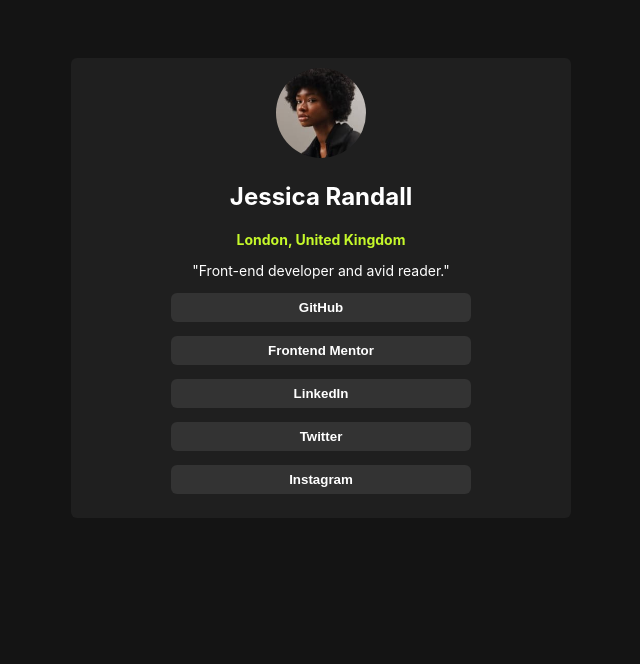
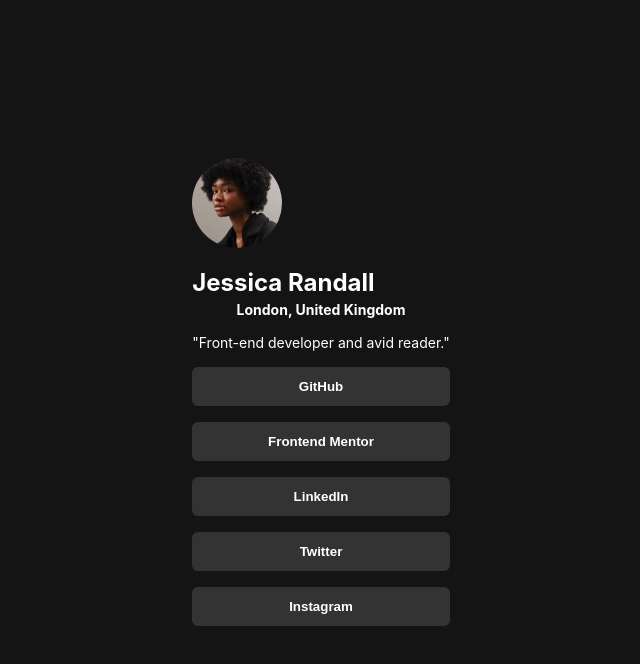
Before and after one commit to TheSantiagoSuarez/learning_html, a plain HTML site: page 01_social_links/index.html in a window 1280 px wide. Shown: the whole page, without its empty margins (319-959 px from the left). Drawn offline with Linux system fonts and the light colour scheme.

Commit message:
Update style.css

```diff
--- a/01_social_links/style.css
+++ b/01_social_links/style.css
@@ -1,52 +1,86 @@
+* {
+  margin: 0;
+  padding: 0;
+  box-sizing: border-box; /* Best practice for layouts */
+}
+
 body {
   font-family: Inter, sans-serif;
   background-color: hsl(0, 0%, 8%);
-  text-align: center;
-  padding: 50px;
+  color: hsl(0, 0%, 100%);
+  display: flex;
+  justify-content: center;
+  flex-direction: column;
+  align-items: center;
+  min-height: 100vh; /* Ensures vertical centering */
 }
 
-div {
+.container {
   background-color: hsl(0, 0%, 12%);
-    border-radius: 6px;
-    width: 500px;
-    padding: 10px 0.1px;
-    margin: auto;
+  padding: 20px;
+  border-radius: 8px;
+  display: flex;
+  flex-direction: column;
+  justify-content: center;
+  align-items: center;
+  max-width: 300px;
+  box-shadow: 0 4px 24px rgba(0,0,0,0.2); /* Optional: subtle shadow */
 }
 
-strong {
-    color: hsl(75, 94%, 57%);
+img {
+  width: 90px;
+  height: 90px;
+  border-radius: 50%; /* More compatible than clip-path */
+  object-fit: cover;
+  margin-bottom: 16px;
 }
 
-p, h2, div {
-    color: hsl(0, 0%, 100%);
+h2 {
+  margin-bottom: 4px;
 }
 
-p{
-    font-size: 14px;
+h5 {
+  color: hsl(75, 94%, 57%);
+  margin-top: 5px;
+  margin-bottom: 12px;
 }
 
-img{
-    width: 90px;
-    clip-path: circle();
+p {
+  font-size: 14px;
+  text-align: center;
+  margin-bottom: 16px;
+}
+
+.buttons {
+  display: flex;
+  flex-direction: column;
+  gap: 10px; /* Modern spacing */
+  width: 100%;
+}
+
+.buttons {
+  text-decoration: none;
 }
 
 button {
   color: hsl(0, 0%, 100%);
   background-color: hsl(0, 0%, 20%);
-    padding: 7px 20px;
-    width: 300px;
+  width: 100%;
+  padding: 12px;
+  border: none;
   border-radius: 6px;
   font-weight: 600;
-    border: none;
-    outline:none;
+  cursor: pointer;
+  transition: background 0.2s, color 0.2s;
 }
 
-button:hover {
+button:hover,
+button:focus {
   background-color: hsl(75, 94%, 57%);
   color: hsl(0, 0%, 20%);
+  outline: none;
 }
 
 button:focus {
-  box-shadow: hsl(0, 0%, 100%) 0 0 0 2px;
-  outline: none;
+  box-shadow: 0 0 0 2px hsl(0, 0%, 100%);
 }
```
Lines whose indentation alone changed are shown as unchanged.
